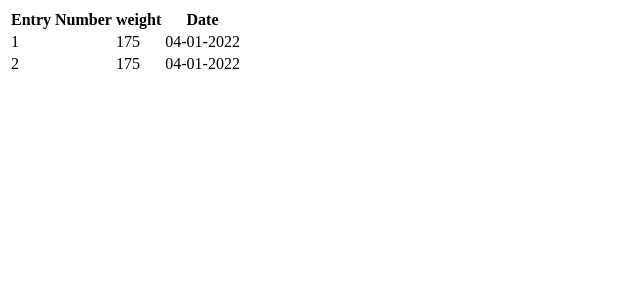
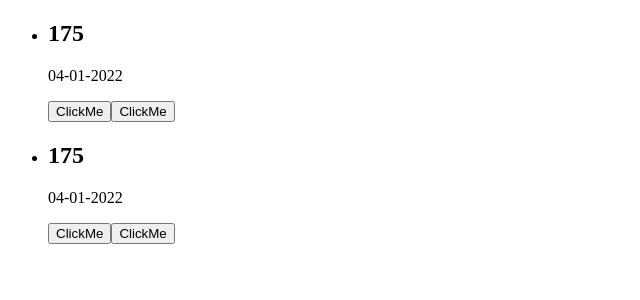
Before and after one commit to psions/SocialFeed, a React (Create React App) app: page / in a window 1280 px wide. Shown: the top 300 px of the page, without its empty margins (0-640 px from the left). Built offline with nearby package versions, Linux system fonts and the light colour scheme.

Commit message:
updated props for displayEntries with index

```diff
--- a/src/App.jsx
+++ b/src/App.jsx
@@ -4,7 +4,7 @@ import DisplayEntries from "./components/DisplayEntries/DisplayEntries";
 
 function App() {
 
-  const [entries, setEntries] = useState([{weight: 175, date: '04-01-2022'},{weight: 175, date: '04-01-2022'}])
+  const [entries, setEntries] = useState([{name: 175, text: '04-01-2022'},{name: 175, text: '04-01-2022'}])
     return (
     <div >
       <DisplayEntries parentEntries={entries}/>
--- a/src/Post.jsx
+++ b/src/Post.jsx
@@ -0,0 +1,18 @@
+import React from 'react';
+
+const Post = ({post}) => {
+    return ( <div>
+        <h2>
+        {post.name}
+
+        </h2>
+        <p>
+        {post.text}
+        </p>
+
+        <button>ClickMe</button>
+        <button>ClickMe</button>
+    </div> );
+}
+
+export default Post;
--- a/src/components/DisplayEntries/DisplayEntries.jsx
+++ b/src/components/DisplayEntries/DisplayEntries.jsx
@@ -1,25 +1,11 @@
+import Post from "../../Post";
+
+
 const DisplayEntries = (props) => {
     return (
-        <table>
-            <thead>
-            <tr>
-                <th>Entry Number</th>
-                <th> weight</th>
-                <th>Date</th>
-            </tr>
-            </thead>
-            <tbody>
-            {props.parentEntries.map((entry,index) => {
-                return (
-                <tr>
-                    <td>{index + 1}</td>
-                    <td>{entry.weight}</td>
-                    <td>{entry.date}</td>
-                </tr>
-                )
-            })}
-            </tbody>
-        </table>
+        <ul>
+        {props.parentEntries.map((entry,index) => <li><Post post ={entry}/></li>)}
+        </ul>
     );
 }
 
```
